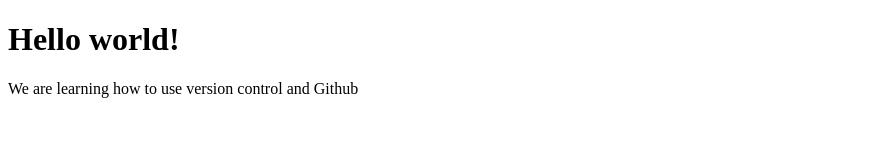
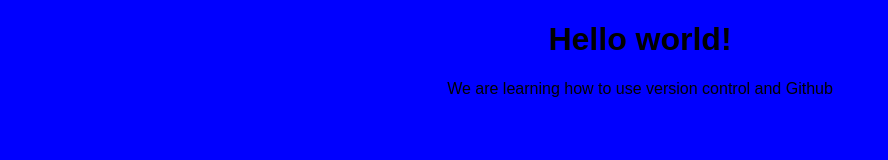
Before and after one commit to uzandre/year3Project, a plain HTML site: page index.html in a window 1280 px wide. Shown: the whole page, without its empty margins (0-888 px from the left). Drawn offline with Linux system fonts and the light colour scheme.

Commit message:
Modified my page

```diff
--- a/index.html
+++ b/index.html
@@ -5,13 +5,22 @@
    <meta name="viewport" content="width=device-width, initial-scale=1.0">
    <title> My test page </title>
 
+   <style>
+      .bgclass{
+	       background-color: blue;
+		   text-align: center;
+		   font-family: arial, georgian;
+	  }
+
+   </style>
+
 </head>
 
-    <h1>Hello world!</h1
+<body class="bgclass">
+     <h1>Hello world!</h1
 
 	<p>We are learning how to use version control and Github </p>
 
-<body>
 
 </body>
 </html>
```
